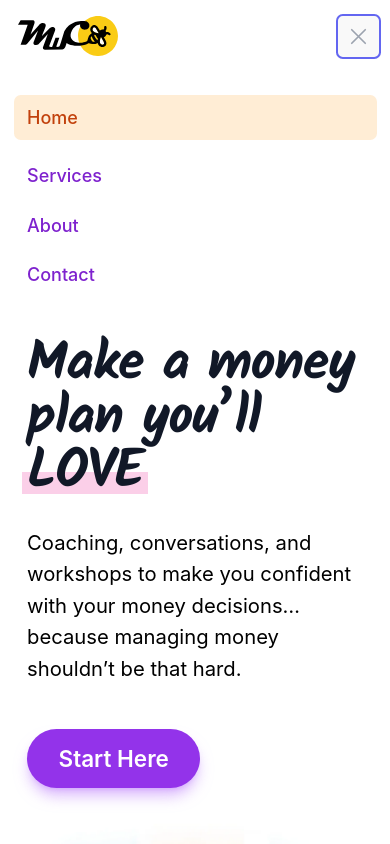
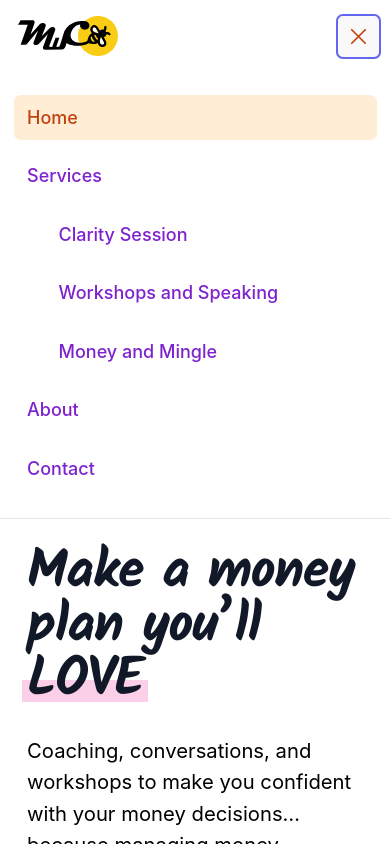
Before and after one commit to damiancarrillo/moneywithconfidence.com, a Vue app: page / in a window 390 px wide. Both pictures are taken after a click on the button "Open main menu". Shown: the top 844 px of the page. Built offline with nearby package versions, Linux system fonts and the light colour scheme.

Commit message:
Fix mobile menu

```diff
--- /dev/null
+++ b/src/assets/js/Navbar.ts
@@ -0,0 +1,9 @@
+export function fullPathMatchesItemHref(
+  fullPath: string,
+  itemHref: string
+): Boolean {
+  if (itemHref === "/") {
+    return fullPath === "/" || fullPath === "";
+  }
+  return fullPath.startsWith(itemHref);
+}
--- a/src/components/Navbar.vue
+++ b/src/components/Navbar.vue
@@ -2,20 +2,8 @@
 import { Disclosure, DisclosureButton, DisclosurePanel } from "@headlessui/vue";
 import { Bars3Icon, XMarkIcon } from "@heroicons/vue/24/outline";
 import Logo from "./Logo.vue";
-
-const navigation = [
-  { name: "Home", href: "/" },
-  { name: "Services", href: "/services" },
-  { name: "About", href: "/about" },
-  { name: "Contact", href: "/contact" },
-];
-
-function fullPathMatchesItemHref(fullPath: string, itemHref: string): Boolean {
-  if (itemHref === "/") {
-    return fullPath === "/" || fullPath === "";
-  }
-  return fullPath.startsWith(itemHref);
-}
+import NavbarItem from "./navbar/NavbarItem.vue";
+import NavbarMobileItem from "./navbar/NavbarMobileItem.vue";
 </script>
 
 <template>
@@ -31,52 +19,48 @@ function fullPathMatchesItemHref(fullPath: string, itemHref: string): Boolean {
         </div>
 
         <div class="hidden sm:ml-6 sm:flex sm:items-center sm:space-x-4">
-          <router-link
-            v-for="item in navigation"
-            :key="item.name"
-            as="to"
-            :to="item.href"
-            :class="[
-              fullPathMatchesItemHref($route.fullPath, item.href)
-                ? 'bg-orange-100 hover:bg-orange-200 focus-visible:outline-orange-300 text-orange-600 shadow-sm'
-                : 'text-purple-600 hover:bg-purple-100 hover:shadow-purple-50 hover:shadow-md focus-visible:outline-purple-100',
-              'block rounded-full py-2 px-5 text-base font-medium focus-visible:outline-2 focus-visible:outline-offset-2',
-            ]"
-            :aria-current="$route.fullPath === item.href ? 'page' : undefined"
-            >{{ item.name }}</router-link
-          >
+          <NavbarItem href="/">Home</NavbarItem>
+          <NavbarItem href="/services">Services</NavbarItem>
+          <NavbarItem href="/about">About</NavbarItem>
+          <NavbarItem href="/contact">Contact</NavbarItem>
         </div>
         <div class="flex items-center -mr-2 sm:hidden">
-          <!-- Mobile menu button -->
           <DisclosureButton
             class="inline-flex items-center justify-center p-2 text-gray-400 rounded-md hover:bg-gray-100 hover:text-gray-500 focus:outline-none focus:ring-2 focus:ring-inset focus:ring-indigo-500"
           >
             <span class="sr-only">Open main menu</span>
-            <Bars3Icon v-if="!open" class="block w-6 h-6" aria-hidden="true" />
-            <XMarkIcon v-else class="block w-6 h-6" aria-hidden="true" />
+            <Bars3Icon
+              v-if="!open"
+              class="block w-6 h-6 text-purple-700"
+              aria-hidden="true"
+            />
+            <XMarkIcon
+              v-else
+              class="block w-6 h-6 text-orange-700"
+              aria-hidden="true"
+            />
           </DisclosureButton>
         </div>
       </div>
     </div>
 
     <DisclosurePanel class="sm:hidden">
-      <div class="pt-2 pb-3 space-y-1">
-        <a
-          v-for="item in navigation"
-          :key="item.name"
-          as="a"
-          :href="item.href"
-          :class="[
-            fullPathMatchesItemHref($route.fullPath, item.href)
-              ? 'bg-orange-100 text-orange-700'
-              : 'text-purple-700 hover:bg-gray-50 hover:text-gray-900',
-            'block rounded-md py-2 px-3 text-base font-medium',
-            'm-3',
-          ]"
-          :aria-current="$route.fullPath === item.href ? 'page' : undefined"
-          >{{ item.name }}</a
+      <div class="pt-2 pb-3">
+        <NavbarMobileItem href="/">Home</NavbarMobileItem>
+        <NavbarMobileItem href="/services">Services</NavbarMobileItem>
+        <NavbarMobileItem href="/services/clarity-session" class="ml-10"
+          >Clarity Session</NavbarMobileItem
         >
+        <NavbarMobileItem href="/services/workshops-and-speaking" class="ml-10"
+          >Workshops and Speaking</NavbarMobileItem
+        >
+        <NavbarMobileItem href="/services/money-and-mingle" class="ml-10"
+          >Money and Mingle</NavbarMobileItem
+        >
+        <NavbarMobileItem href="/about">About</NavbarMobileItem>
+        <NavbarMobileItem href="/contact">Contact</NavbarMobileItem>
       </div>
+      <hr />
     </DisclosurePanel>
   </Disclosure>
 </template>
--- /dev/null
+++ b/src/components/navbar/NavbarItem.vue
@@ -0,0 +1,22 @@
+<script setup lang="ts">
+import * as Navbar from "../../../src/assets/js/Navbar";
+
+const props = defineProps<{
+  href: string;
+}>();
+</script>
+
+<template>
+  <router-link
+    :to="props.href"
+    :class="[
+      Navbar.fullPathMatchesItemHref($route.fullPath, props.href)
+        ? 'bg-orange-100 hover:bg-orange-200 focus-visible:outline-orange-300 text-orange-600 shadow-sm'
+        : 'text-purple-600 hover:bg-purple-100 hover:shadow-purple-50 hover:shadow-md focus-visible:outline-purple-100',
+    ]"
+    :aria-current="$route.fullPath === props.href ? 'page' : undefined"
+    class="block px-5 py-2 text-base font-medium rounded-full focus-visible:outline-2 focus-visible:outline-offset-2"
+  >
+    <slot></slot>
+  </router-link>
+</template>
--- /dev/null
+++ b/src/components/navbar/NavbarMobileItem.vue
@@ -0,0 +1,24 @@
+<script setup lang="ts">
+import * as Navbar from "../../../src/assets/js/Navbar";
+
+const props = defineProps<{
+  href: string;
+}>();
+</script>
+
+<template>
+  <router-link
+    as="to"
+    :to="props.href"
+    :href="props.href"
+    :class="[
+      Navbar.fullPathMatchesItemHref($route.fullPath, props.href)
+        ? 'bg-orange-100 text-orange-700'
+        : 'text-purple-700 hover:bg-gray-50 hover:text-gray-900',
+    ]"
+    :aria-current="$route.fullPath === props.href ? 'page' : undefined"
+    class="block px-3 py-2 m-3 text-base font-medium rounded-md"
+  >
+    <slot></slot>
+  </router-link>
+</template>
--- a/src/components/services/index/Hero.vue
+++ b/src/components/services/index/Hero.vue
@@ -1,7 +1,7 @@
 <template>
-  <div class="py-20 bg-white">
+  <div class="py-12 bg-white lg:py-20">
     <div class="px-6 mx-auto max-w-7xl lg:px-8">
-      <div class="max-w-4xl mx-auto text-center">
+      <div class="max-w-4xl mx-auto md:text-center">
         <h2 class="text-base font-semibold leading-7 text-purple-500">
           Services
         </h2>
@@ -12,7 +12,7 @@
         </p>
       </div>
       <p
-        class="max-w-2xl mx-auto mt-6 text-lg leading-8 text-center text-gray-900"
+        class="max-w-2xl mx-auto mt-6 text-lg leading-8 text-gray-900 md:text-center"
       >
         <strong class="font-semibold">Financial education + habits</strong> to
         help you, your team, or friend group to
```
Also changed, not shown: 1 other file (tests, documents, lock files or other folders).
